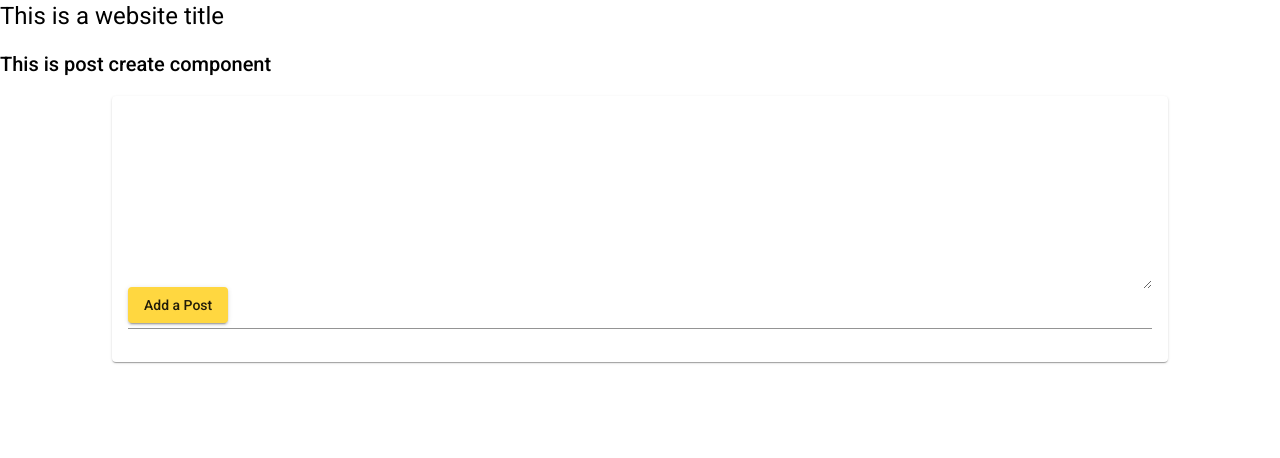
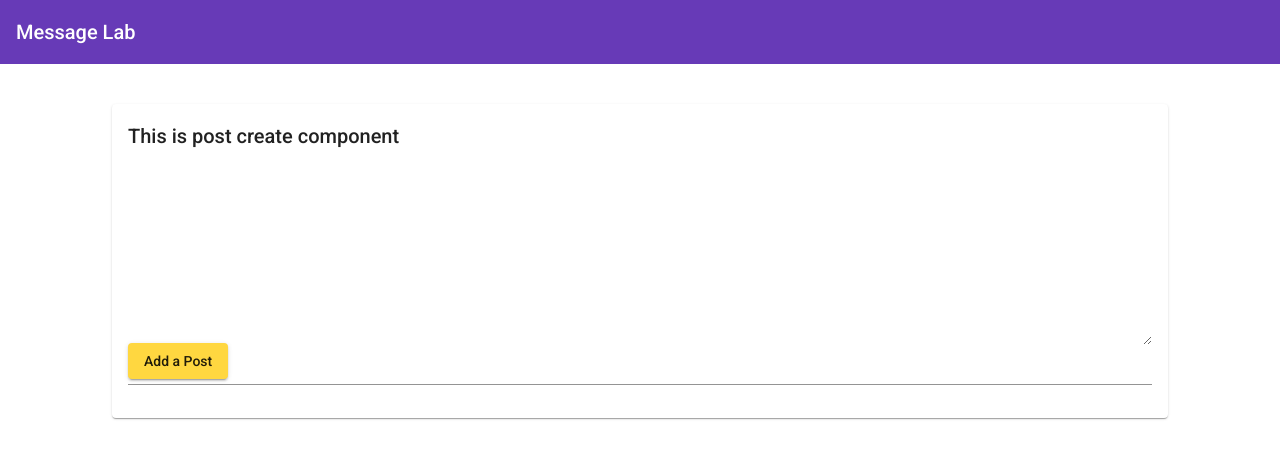
Before and after one commit to luckyleonard/CodePractice, an Angular app in the folder MEAN-project/: page / in a window 1280 px wide. Shown: the top 458 px of the page. Built offline with nearby package versions, Linux system fonts and the light colour scheme.

Commit message:
✨ (feat) add toolbar in app's header

```diff
--- a/MEAN-project/src/app/app.component.html
+++ b/MEAN-project/src/app/app.component.html
@@ -1,4 +1,6 @@
-<h1>This is a website title</h1>
-<app-post-create></app-post-create>
+<app-header></app-header>
+<main>
+  <app-post-create></app-post-create>
+</main>
 
 <router-outlet></router-outlet>
--- a/MEAN-project/src/app/app.component.scss
+++ b/MEAN-project/src/app/app.component.scss
@@ -0,0 +1,5 @@
+main {
+  widows: 80%;
+  margin: auto;
+  margin-top: 5vh;
+}
--- a/MEAN-project/src/app/app.module.ts
+++ b/MEAN-project/src/app/app.module.ts
@@ -6,13 +6,15 @@
 import { MatFormFieldModule } from '@angular/material/form-field';
 import { MatCardModule } from '@angular/material/card';
 import { MatButtonModule } from '@angular/material/button';
+import { MatToolbarModule } from '@angular/material/toolbar';
 
 import { AppRoutingModule } from './app-routing.module';
 import { AppComponent } from './app.component';
 import { PostCreateComponent } from './posts/post-create/post-create.component';
+import { HeaderComponent } from './header/header.component';
 
 @NgModule({
-  declarations: [AppComponent, PostCreateComponent],
+  declarations: [AppComponent, PostCreateComponent, HeaderComponent],
   imports: [
     BrowserModule,
     AppRoutingModule,
@@ -22,6 +24,7 @@
     MatFormFieldModule,
     MatCardModule,
     MatButtonModule,
+    MatToolbarModule,
   ],
   providers: [],
   bootstrap: [AppComponent],
--- /dev/null
+++ b/MEAN-project/src/app/header/header.componet.html
@@ -0,0 +1 @@
+<mat-toolbar color="primary">Message Lab</mat-toolbar>
--- a/MEAN-project/src/app/posts/post-create/post-create.component.html
+++ b/MEAN-project/src/app/posts/post-create/post-create.component.html
@@ -1,5 +1,5 @@
-<h2>This is post create component</h2>
 <mat-card>
+  <h2>This is post create component</h2>
   <mat-form-field>
     <textarea
       matInput
```
Also changed, not shown: MEAN-project/src/app/header/header.component.ts (added, +9 -0 lines), MEAN-project/src/app/header/header.component.scss (added).
